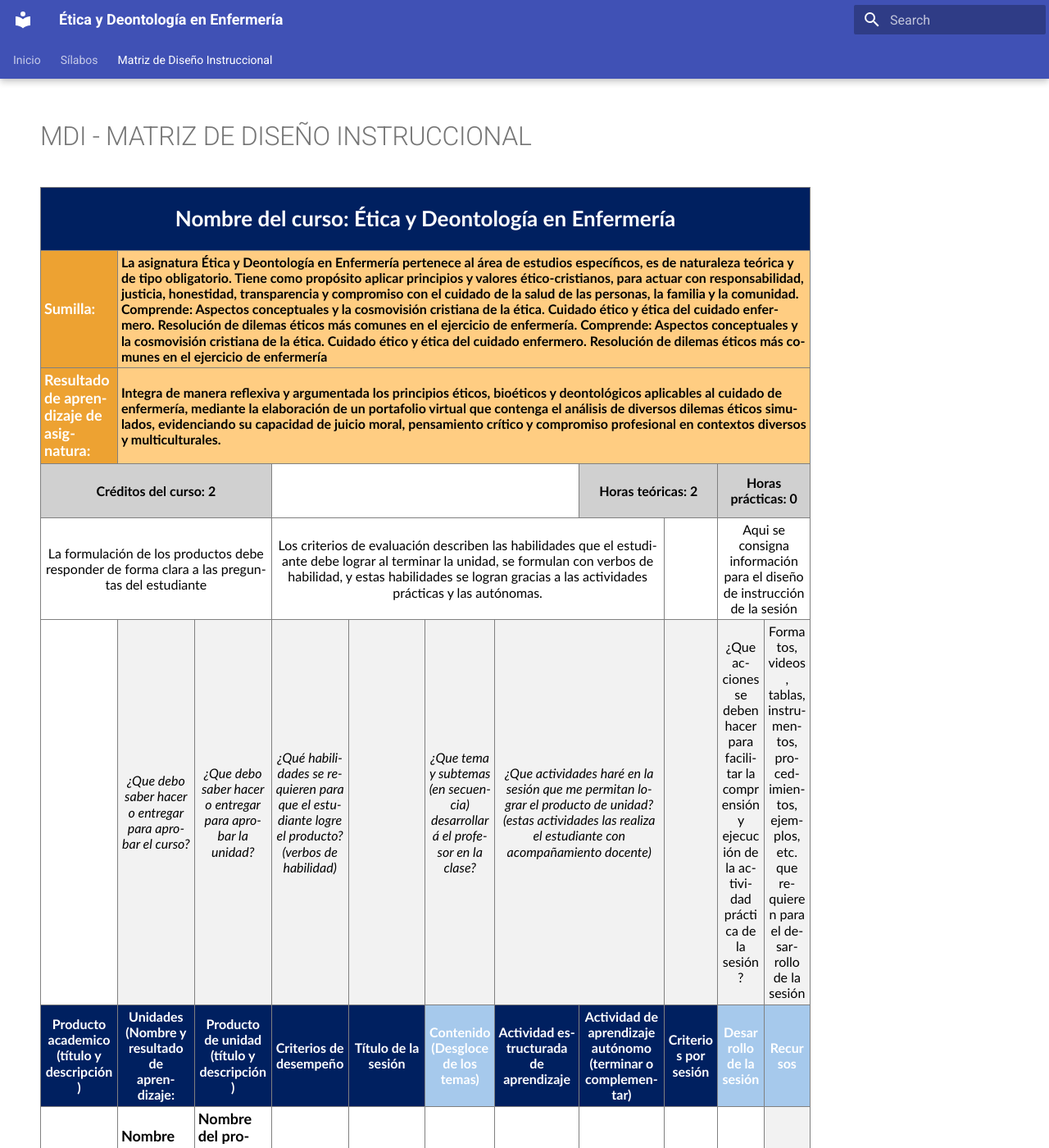
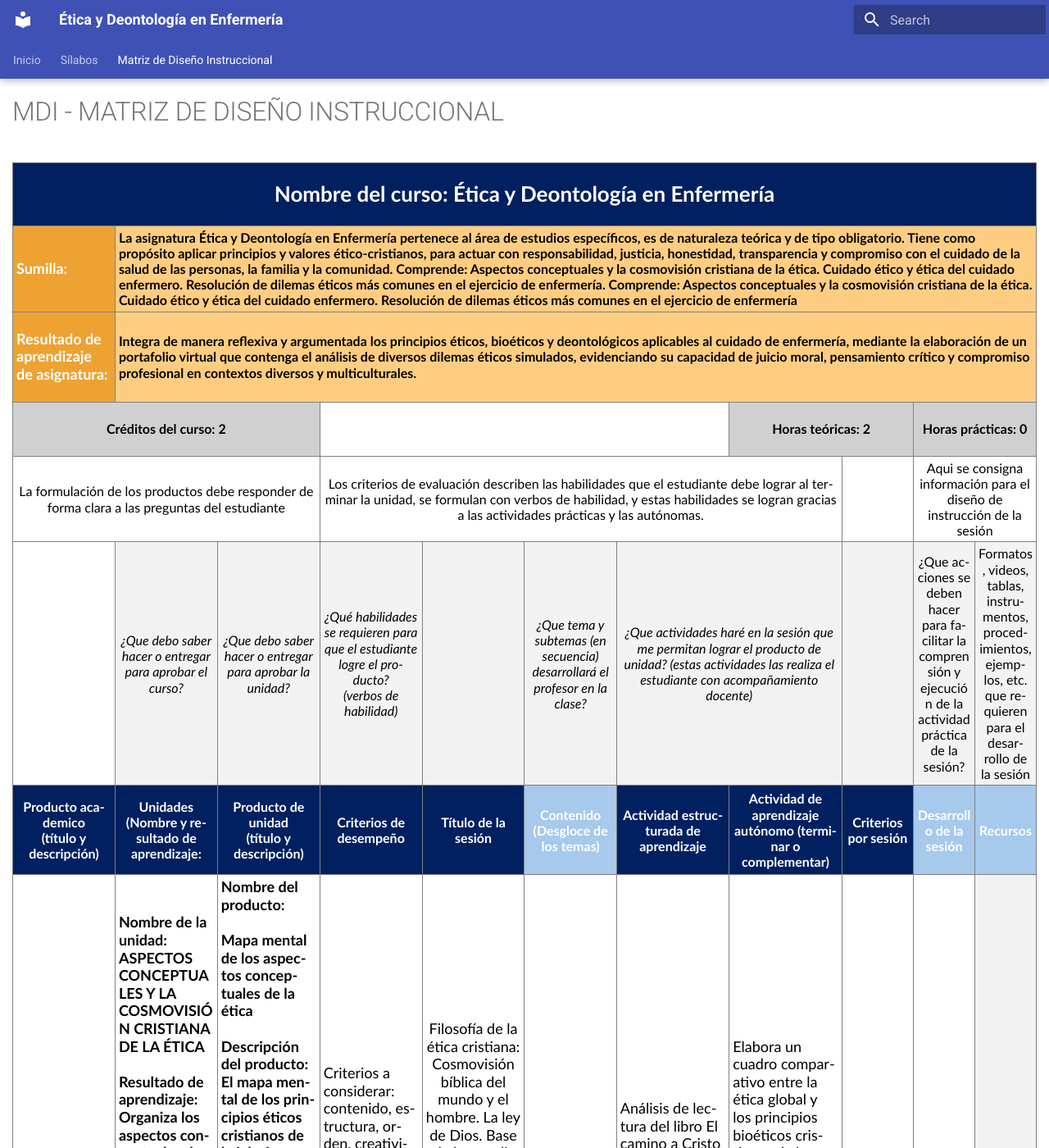
Before and after one commit to 262etica/262etica, an MkDocs documentation site: the page built from docs/mdi_matriz_diseno_instruccional.md, in a window 1280 px wide and 1400 px high. Shown: the whole window at 82% size. Built offline with MkDocs 1.6.1 and Material for MkDocs 9.7.7, drawn with Linux system fonts in a browser that asks for light colours.

Commit message:
first commit

```diff
--- a/docs/mdi_matriz_diseno_instruccional.md
+++ b/docs/mdi_matriz_diseno_instruccional.md
@@ -4,8 +4,10 @@
 
 <style>
 .md-sidebar--primary { display: none !important; }
-.md-content { margin-left: 0 !important; max-width: none !important; }
-.md-main__inner { max-width: none !important; }
+.md-sidebar--secondary { display: none !important; }
+.md-content { margin-left: 0 !important; margin-right: 0 !important; max-width: none !important; }
+.md-content__inner { margin-left: 0 !important; margin-right: 0 !important; max-width: none !important; }
+.md-main__inner { width: 100% !important; max-width: none !important; margin: 0 !important; padding-left: 0.75rem; padding-right: 0.75rem; }
 .mdi-wrap { overflow-x: visible; width: 100%; }
 .mdi-grid { border-collapse: collapse; table-layout: fixed; font-family: Calibri, Arial, sans-serif; font-size: 10px; width: 100%; min-width: 0; }
 .mdi-grid td { border: 1px solid #808080; padding: 4px; white-space: normal; overflow-wrap: break-word; word-break: normal; hyphens: auto; line-height: 1.2; }
--- a/docs/stylesheets/extra.css
+++ b/docs/stylesheets/extra.css
@@ -3,8 +3,11 @@
 }
 
 .md-main__inner {
-  margin-left: 1.25rem;
-  margin-right: 1.25rem;
+  width: 100%;
+  margin-left: 0;
+  margin-right: 0;
+  padding-left: 0.75rem;
+  padding-right: 0.75rem;
 }
 
 .mdi-wrap {
@@ -15,8 +18,20 @@
   display: none !important;
 }
 
+.md-sidebar--secondary {
+  display: none !important;
+}
+
 .md-content {
   margin-left: 0 !important;
+  margin-right: 0 !important;
+  max-width: none !important;
+}
+
+.md-content__inner {
+  max-width: none !important;
+  margin-left: 0 !important;
+  margin-right: 0 !important;
 }
 
 @media screen and (max-width: 76.234375em) {
```
